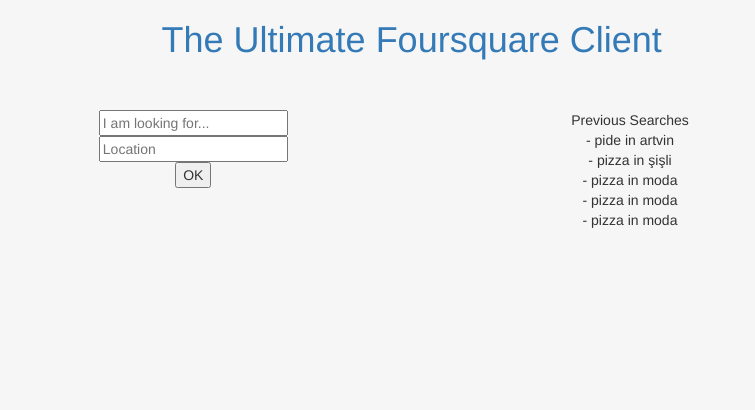
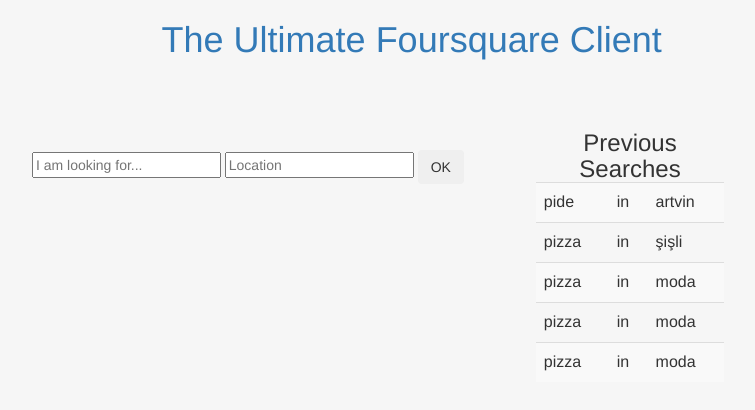
Before and after one commit to sinanngok/foursquare-ultima, a Django app: page / in a window 1280 px wide. Shown: the top 410 px of the page, without its empty margins (10-765 px from the left). Run offline with Django 3.2, Linux system fonts and the light colour scheme; data comes from the database, SQL or seed files in the repository; both versions use the stored data as it was after the commit; some libraries are stand-ins or nearby versions.

Commit message:
CSS improvements

```diff
--- a/foursquaresearch/templates/foursquaresearch/imlookingfor.html
+++ b/foursquaresearch/templates/foursquaresearch/imlookingfor.html
@@ -18,24 +18,31 @@
         </div>
         <br><br>
         <div class="row">
-          <div class="col-sm-4">
+          <div class="col-sm-5">
             <center>
             {% block content %}
-            <form action="{% url 'index' %}" method="get">
-              <input type="text" name="look_for" placeholder= "I am looking for..."><br>
-              <input type="text" name="location" placeholder= "Location"><br>
-              <input type="submit" value="OK">
+            <br><br>
+            <form class="form-inline" action="{% url 'index' %}" method="get">
+              <input type="text" name="look_for" placeholder= "I am looking for...">
+              <input type="text" name="location" placeholder= "Location">
+              <button type="submit" class="btn">OK</button>
             </form>
             {% endblock %}
             </center>
           </div>
-          <div class="col-sm-4">
+          <div class="col-sm-2">
             <center>
-            Previous Searches<br>
+              <h3>Previous Searches<br>
+            <table class="table table-striped">
 
-            {% for i in history|slice:":5" %}
-            - {{ i.search_key }} in {{ i.search_location }}<br>
-            {% endfor %}
+              {% for i in history|slice:":5" %}
+              <tr>
+                <td>{{ i.search_key }}</td>
+                <td>in</td>
+                <td>{{ i.search_location }}</td>
+              </tr>
+              {% endfor %}
+            </table>
             </center>
           </div>
         </div>
@@ -44,7 +51,7 @@
           <div class="col-sm-2">
           </div>
           <div class="col-sm-4">
-            <table>
+            <table class="table table-hover">
               <tr>
                 <th>Name</th>
                 <th>Checkins</th>
```
Also changed, not shown: db.sqlite3, 1 other file.
